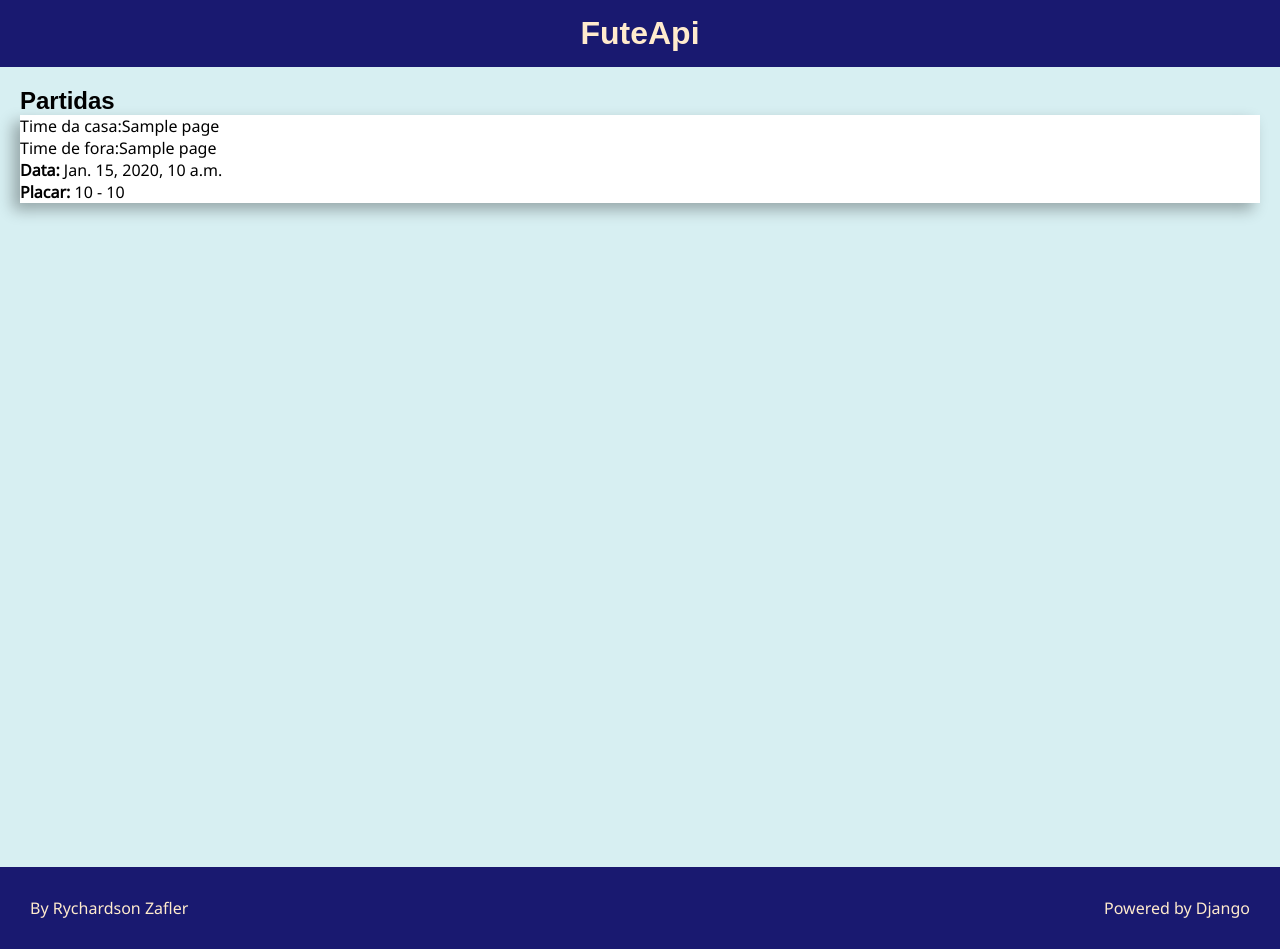
After one commit to Rychard2107/footballAPi, a Django app: template app_fute/templates/app_fute/pages/match_list.html in a window 1280 px wide. The commit adds this page. Run offline with Django 5.2, Linux system fonts and the light colour scheme; the template is opened without the code that fills it: most values are stand-ins (such as "Sample title", 1, 10 or a date in 2020); some web fonts are replaced.

Commit message:
matches upgrade

```diff
--- /dev/null
+++ b/app_fute/templates/app_fute/pages/match_list.html
@@ -0,0 +1,28 @@
+{% include "app_fute/partials/head.html" %}
+<body>
+    {% include "app_fute/partials/header.html" %}
+    <div class="main-content-conteiner">
+        <h2>Partidas</h2>
+        <div class="grid-conteiner">
+            {% for match in page.object_list %}
+                <div class='card'>
+                    <p> Time da casa:{{ match.home_team_name }}</p>
+                    <p> Time de fora:{{ match.away_team_name }}</p>
+                    <p><strong>Data:</strong> {{ match.match_date }}</p>
+                    <p><strong>Placar:</strong> {{ match.match_score_home }} - {{ match.match_score_away }}</p>
+                </div>
+            {% endfor %}
+        </div>
+        <div class="link-anima pagination">
+            {% if page.has_previous %}
+                <a href="{% url 'match_list' competition_id=competition_id %}?page={{page.previous_page_number}}">Anterior</a>
+            {% endif %}
+            {% if page.has_next %}
+                <a href="{% url 'match_list' competition_id=competition_id %}?page={{page.next_page_number}}">Próximo</a>
+            {% endif %}
+        </div>
+
+    </div>
+    {% include "app_fute/partials/footer.html" %}
+</body>
+</html>
--- a/app_fute/templates/app_fute/partials/head.html
+++ b/app_fute/templates/app_fute/partials/head.html
@@ -47,9 +47,22 @@
         .main-title {
             color: blanchedalmond;
             margin: 1.5rem;
+
         }
-        .main-content-conteiner{
+        .main-title a{
+            color: inherit;
+            text-decoration: none;
+
+        }
+        .main-content-conteiner {
             min-height: 100vh;
+            background: rgba(176,224,230,0.5);
+            padding: 2rem;
+        }
+
+        .card {
+            background: white;
+            box-shadow: -7px 7px 14px rgba(0, 0, 0, 0.3);
         }
 
         .main-footer {
@@ -66,6 +79,12 @@
             padding: 1rem;
         }
 
+        .grid-conteiner {
+            display: grid;
+            grid-template-columns: repeat(auto-fit, minmax(350px, 1fr));
+            gap: 1rem;
+        }
+
         .link-anima a {
             color: inherit;
             transition: all 300ms ease-in-out;
@@ -75,6 +94,12 @@
         .link-anima a:hover {
             color: grey;
         }
+        .pagination {
+            margin: 1rem 0;
+            display: flex;
+            justify-content: space-between;
+            align-items: center;
+        }
 
     </style>
 </head>
--- a/app_fute/templates/app_fute/partials/header.html
+++ b/app_fute/templates/app_fute/partials/header.html
@@ -1,5 +1,5 @@
 <header class="header-conteiner">
     <div class="main-title">
-        <h1>FuteApi</h1>
+        <h1><a href="{% url 'home' %}">FuteApi</a></h1>
     </div>
 </header>
--- a/app_fute/urls.py
+++ b/app_fute/urls.py
@@ -2,5 +2,6 @@ from django.urls import path
 from . import views
 
 urlpatterns = [
-    path('', views.home, name='home')
+    path('', views.home, name='home'),
+    path('matches/<int:competition_id>/', views.match_list, name='match_list'),
 ]
```
Also changed, not shown: app_fute/templates/app_fute/pages/home.html (+10 -5 lines), app_fute/views.py (+42 -4 lines), project_fute/settings.py (+5 -5 lines).
